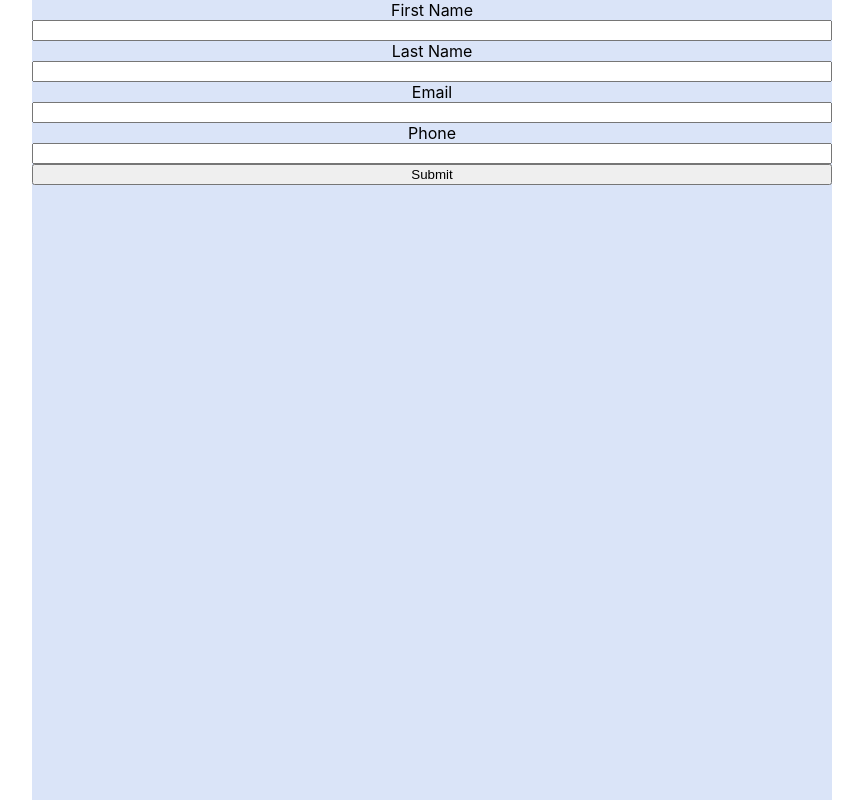
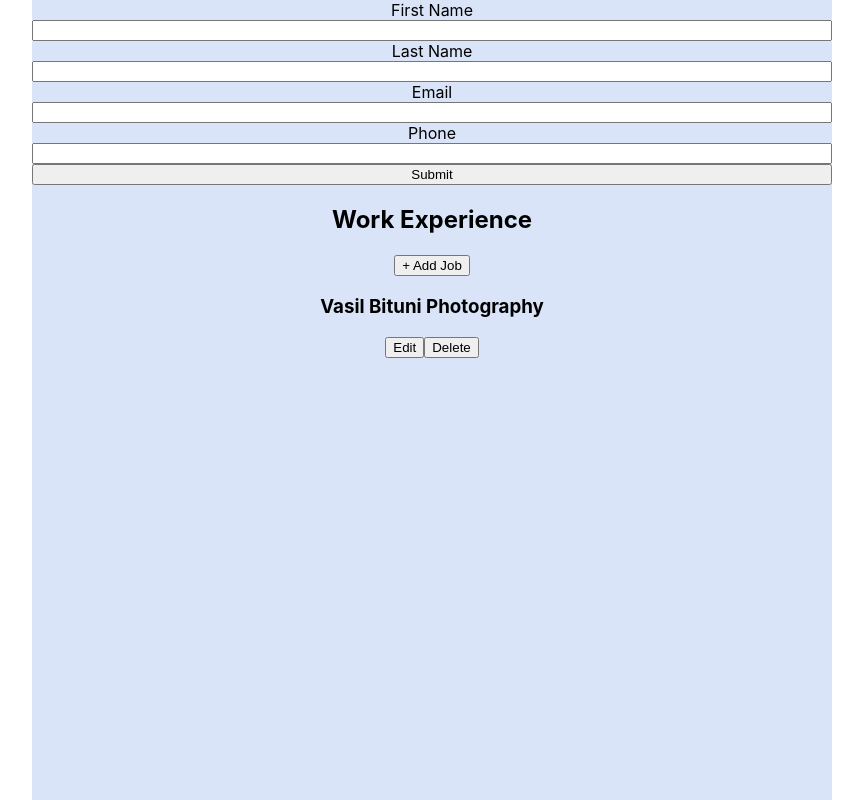
Before and after one commit to vbit27/cv-builder, a React (Create React App) app: page / in a window 1280 px wide. Shown: the whole page, without its empty margins (208-1071 px from the left). Built offline with nearby package versions, Linux system fonts and the light colour scheme; the HTML template or start-up script is replaced by a standard one.

Commit message:
Add Experience field component

```diff
--- /dev/null
+++ b/src/components/Experience.tsx
@@ -0,0 +1,13 @@
+import React from 'react';
+
+function Experience() {
+  return (
+    <div>
+      <h3>Vasil Bituni Photography</h3>
+      <button>Edit</button>
+      <button>Delete</button>
+    </div>
+  );
+}
+
+export default Experience;
--- /dev/null
+++ b/src/components/ExperienceForm.tsx
@@ -0,0 +1,23 @@
+import React, { useState } from 'react';
+
+function ExperienceForm() {
+  const [input, setInput] = useState('');
+  return (
+    <form>
+      <label htmlFor="position">Position</label>
+      <input type="text" name="position" />
+      <label htmlFor="Company">Company</label>
+      <input type="text" name="Company" />
+      <label htmlFor="city">City</label>
+      <input type="text" name="city" />
+      <label htmlFor="from">From</label>
+      <input type="date" name="from" />
+      <label htmlFor="to">To</label>
+      <input type="date" name="to" />
+      <button type="submit">Submit</button>
+      <button>Cancel</button>
+    </form>
+  );
+}
+
+export default ExperienceForm;
--- /dev/null
+++ b/src/components/ExperienceList.tsx
@@ -0,0 +1,23 @@
+import React, { useState } from 'react';
+import Experience from './Experience';
+import ExperienceForm from './ExperienceForm';
+
+function ExperienceList() {
+  const [visibility, setVisibility] = useState(false);
+  const [expList, setExpList] = useState({});
+
+  const toggleForm = () => {
+    setVisibility(true);
+  };
+
+  return (
+    <div>
+      <h2>Work Experience</h2>
+      <button onClick={toggleForm}>+ Add Job</button>
+      {visibility ? <ExperienceForm /> : null}
+      <Experience />
+    </div>
+  );
+}
+
+export default ExperienceList;
--- a/src/components/ResumeContainer.tsx
+++ b/src/components/ResumeContainer.tsx
@@ -1,4 +1,5 @@
 import React, { useState } from 'react';
+import ExperienceList from './ExperienceList';
 import PersonalData from './PersonalData';
 
 function ResumeContainer() {
@@ -12,6 +13,7 @@
   return (
     <div>
       <PersonalData onSubmit={addPersonalInfo} />
+      <ExperienceList />
     </div>
   );
 }
```
Also changed, not shown: tsconfig.json (+2 -8 lines).
